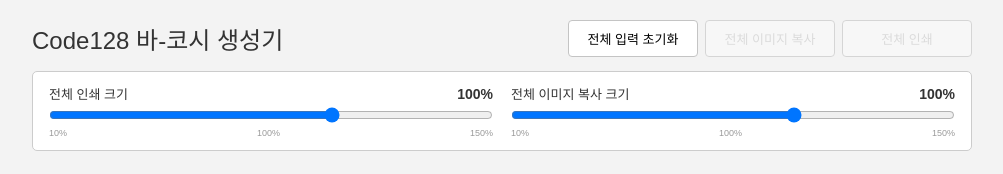
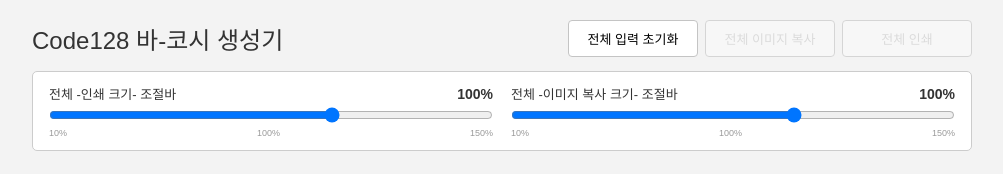
Before and after one commit to supremhum/barcodeByCauchy, a plain HTML site: page index.html in a window 1280 px wide. Shown: the top 174 px of the page, without its empty margins (138-1141 px from the left). Drawn offline with Linux system fonts and the light colour scheme.

Commit message:
단어수정

```diff
--- a/index.html
+++ b/index.html
@@ -524,7 +524,7 @@ button:disabled {
         <div class="global-scale-title">
 
             <span>
-                전체 인쇄 크기
+                전체 -인쇄 크기- 조절바
             </span>
 
             <strong id="globalPrintValue">
@@ -556,7 +556,7 @@ button:disabled {
         <div class="global-scale-title">
 
             <span>
-                전체 이미지 복사 크기
+                전체 -이미지 복사 크기- 조절바
             </span>
 
             <strong id="globalCopyValue">
```
